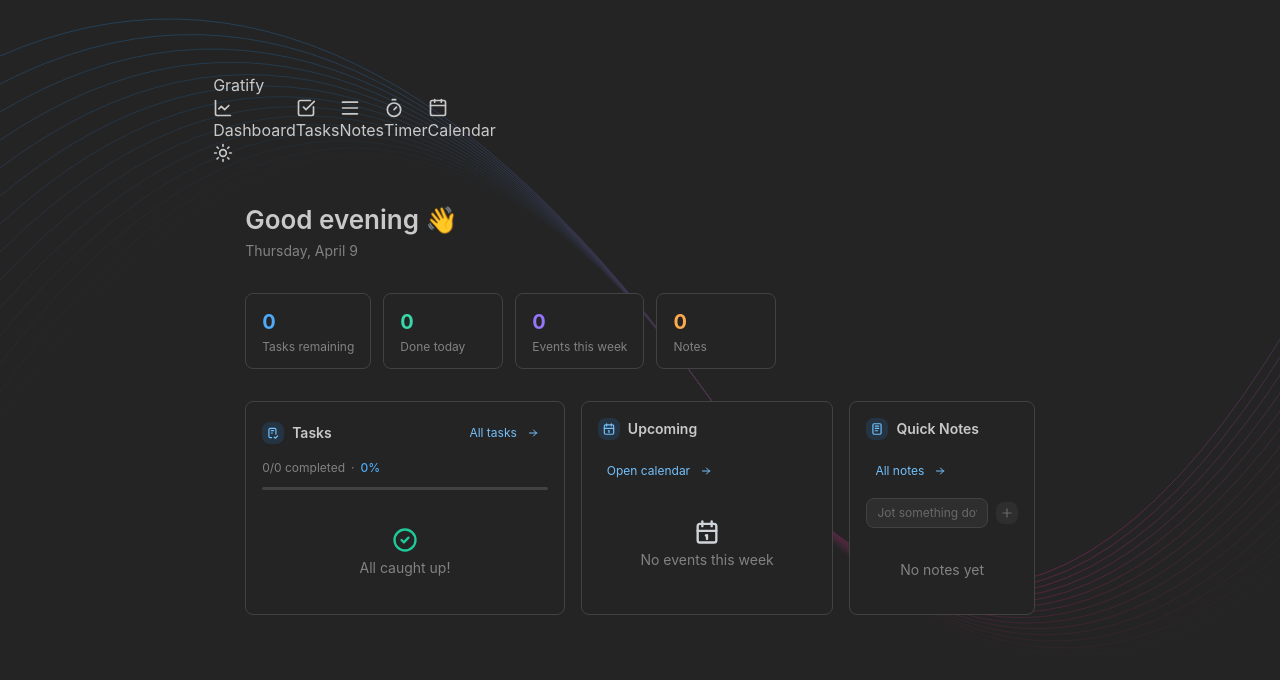
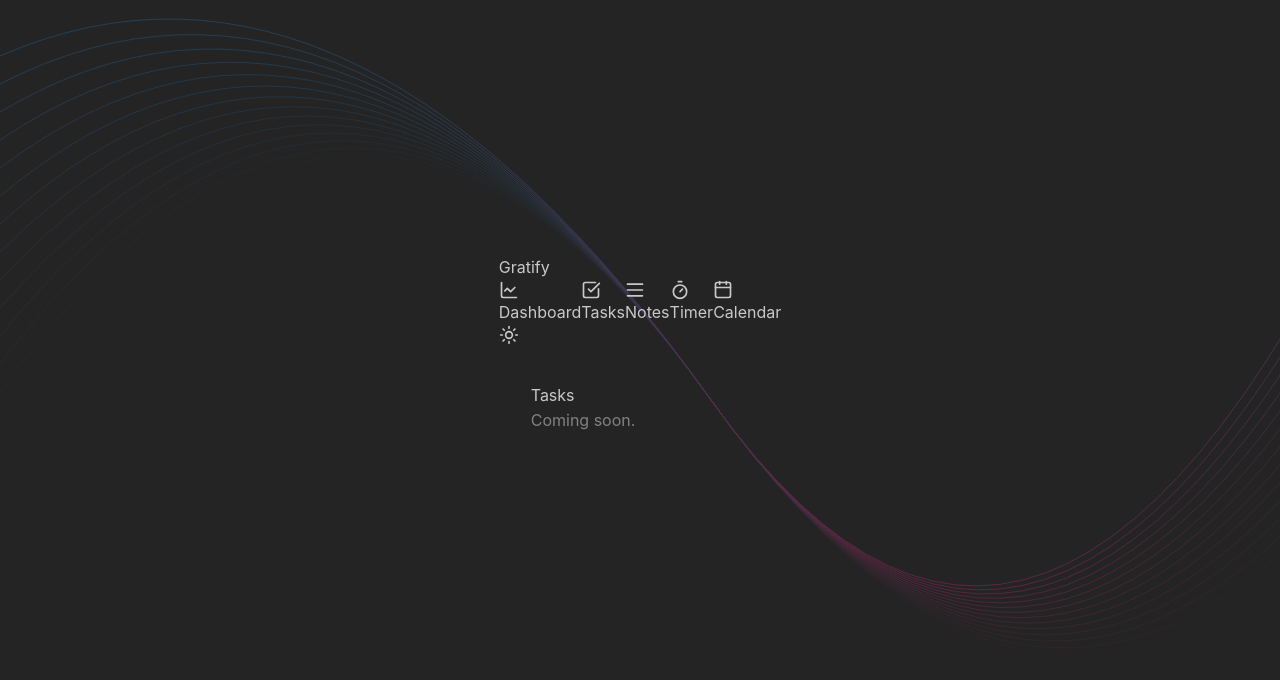
Before and after one commit to anandita-3217/gratify, a React (Vite) app in the folder src/renderer/: page / in a window 1280 px wide. Both pictures are taken after a click on the button "Tasks". Shown: the top 680 px of the page. Built offline with nearby package versions, Linux system fonts and the light colour scheme.

Commit message:
Took care of the routing too

```diff
--- a/src/renderer/src/App.jsx
+++ b/src/renderer/src/App.jsx
@@ -2,7 +2,7 @@ import { MantineProvider } from '@mantine/core'
 import { Notifications } from '@mantine/notifications'
 import '@mantine/core/styles.css'
 import '@mantine/notifications/styles.css'
-import { HashRouter, Routes, Route } from 'react-router-dom'
+import { HashRouter } from 'react-router-dom'
 import { Box } from '@mantine/core'
 
 import Sidebar from './components/Sidebar'
@@ -10,6 +10,7 @@ import Sidebar from './components/Sidebar'
 // Pages — create stub files for any you haven't built yet
 import Dashboard from './pages/Dashboard'
 import Settings  from './pages/Settings'
+import { useState } from 'react'
 
 // Stubs — replace these with real pages as you build them
 const Stub = ({ name }) => (
@@ -20,26 +21,26 @@ const Stub = ({ name }) => (
 )
 
 export default function App() {
+
+  const [activePage, setActivePage] = useState('dashboard');
+
   return (
-    // TODO: use the inbuilt mantine color schems for light, dark  by adding a themeToggle
-    <MantineProvider defaultColorScheme="dark">
+    <>
       <Notifications position="top-right" />
       <HashRouter>
         <div className='flex h-screen w-screen overflow-hidden'>
-          <Sidebar />
+          <Sidebar activePage={activePage} onNavigate={setActivePage} />
           <main className='flex-1'>
-            <Routes>
-              <Route path="/"          element={<Dashboard />} />
-              <Route path="/pomodoro"  element={<Stub name="Pomodoro Timer" />} />
-              <Route path="/tasks"     element={<Stub name="Tasks" />} />
-              <Route path="/notes"     element={<Stub name="Notes" />} />
-              <Route path="/calendar"  element={<Stub name="Calendar" />} />
-              <Route path="/stats"     element={<Stub name="Stats" />} />
-              <Route path="/settings"  element={<Settings />} />
-            </Routes>
+            {activePage === 'dashboard' && <div><Dashboard/></div>}
+            {activePage === 'tasks' && <div><Stub name="Tasks" /></div>}
+            {activePage === 'notes' && <div><Stub name="Notes" /></div>}
+            {activePage === 'timer' && <div><Stub name="Pomodoro Timer" /></div>}
+            {activePage === 'calendar' && <div><Stub name="Calendar" /></div>}
+            {/* {activePage === 'stats' && <div>Stats Page</div>} */}
+
           </main>
         </div>
       </HashRouter>
-    </MantineProvider>
+    </>
   )
 }
--- a/src/renderer/src/components/Sidebar.jsx
+++ b/src/renderer/src/components/Sidebar.jsx
@@ -10,14 +10,15 @@ function ThemeToggle(){
 
   return(
     <button
+    className='text-gray-500'
     onClick={() => setColorScheme(computedColorScheme === 'light' ? 'dark' : 'light')}
     >{computedColorScheme === 'light' ? <Moon size={20}/> : <Sun size={20} />}</button>
   )
 
 }
 
-export default function Sidebar(){
-  const [activePage, setActivePage] = useState('tasks')
+export default function Sidebar({activePage, onNavigate}){
+  // const [activePage, setActivePage] = useState('tasks')
   const navItems = [
     { id: 'dashboard', label: 'Dashboard', icon: <ChartLine size={20} /> },
     { id: 'tasks', label: 'Tasks', icon: <CheckSquare size={20} /> },
@@ -29,7 +30,7 @@ export default function Sidebar(){
   return (
     <div className='flex flex-col gap-2 h-full w-56'>
       <div className='flex items-center gap-2 p-4'>
-        <div className='w-8 h-8 eounded-lg bg-blue-500'/>
+        <div className='w-8 h-8 rounded-lg bg-blue-500'/>
         <span className='text-white font-semibold'>Gratify</span>
       </div>
       {navItems.map(
@@ -39,7 +40,7 @@ export default function Sidebar(){
           label={item.label}
           icon={item.icon}
           isActive={activePage === item.id}
-          onClick={() => setActivePage(item.id)}
+          onClick={() => onNavigate(item.id)}
           />
         )
       ) }
```
